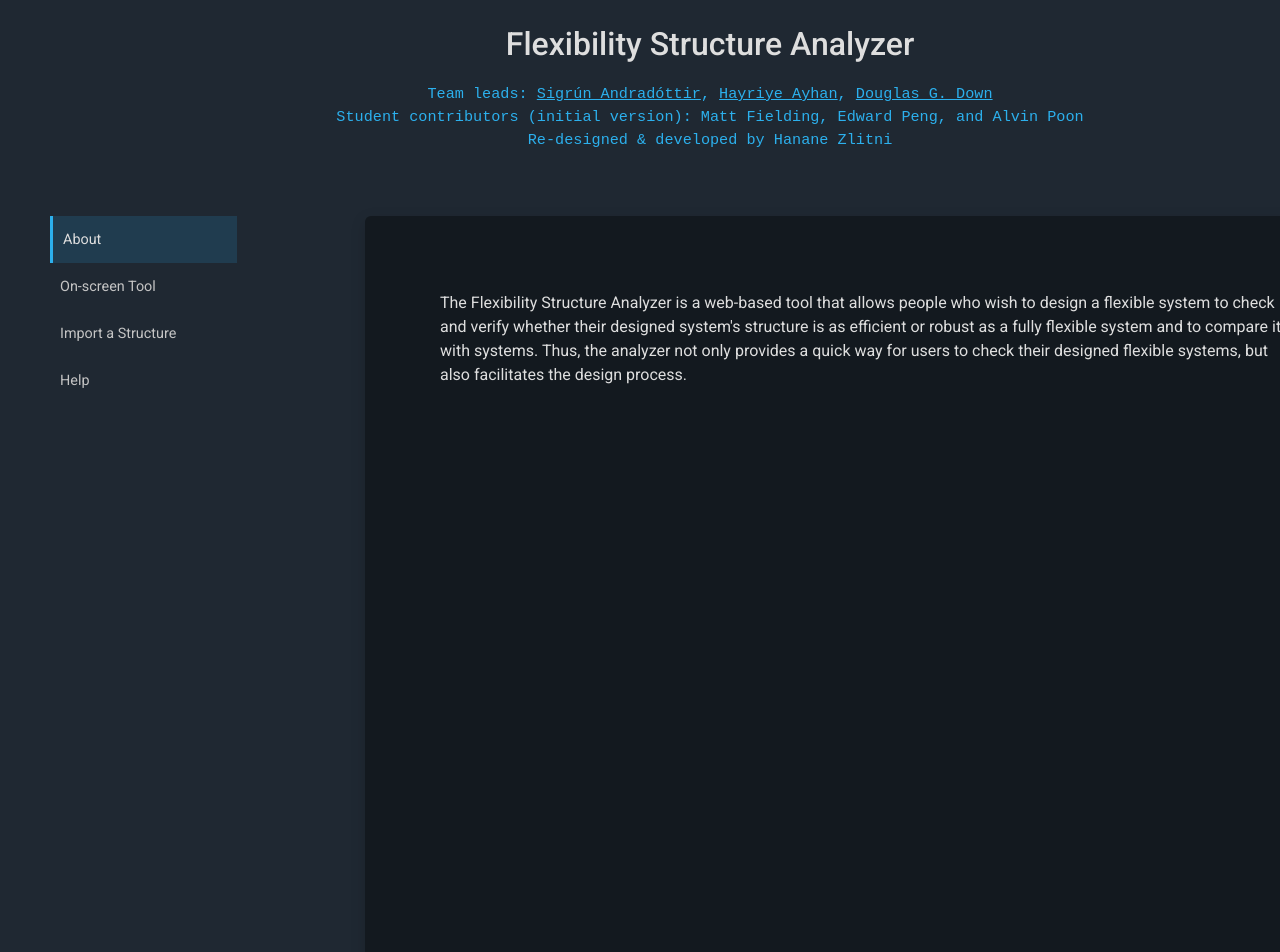
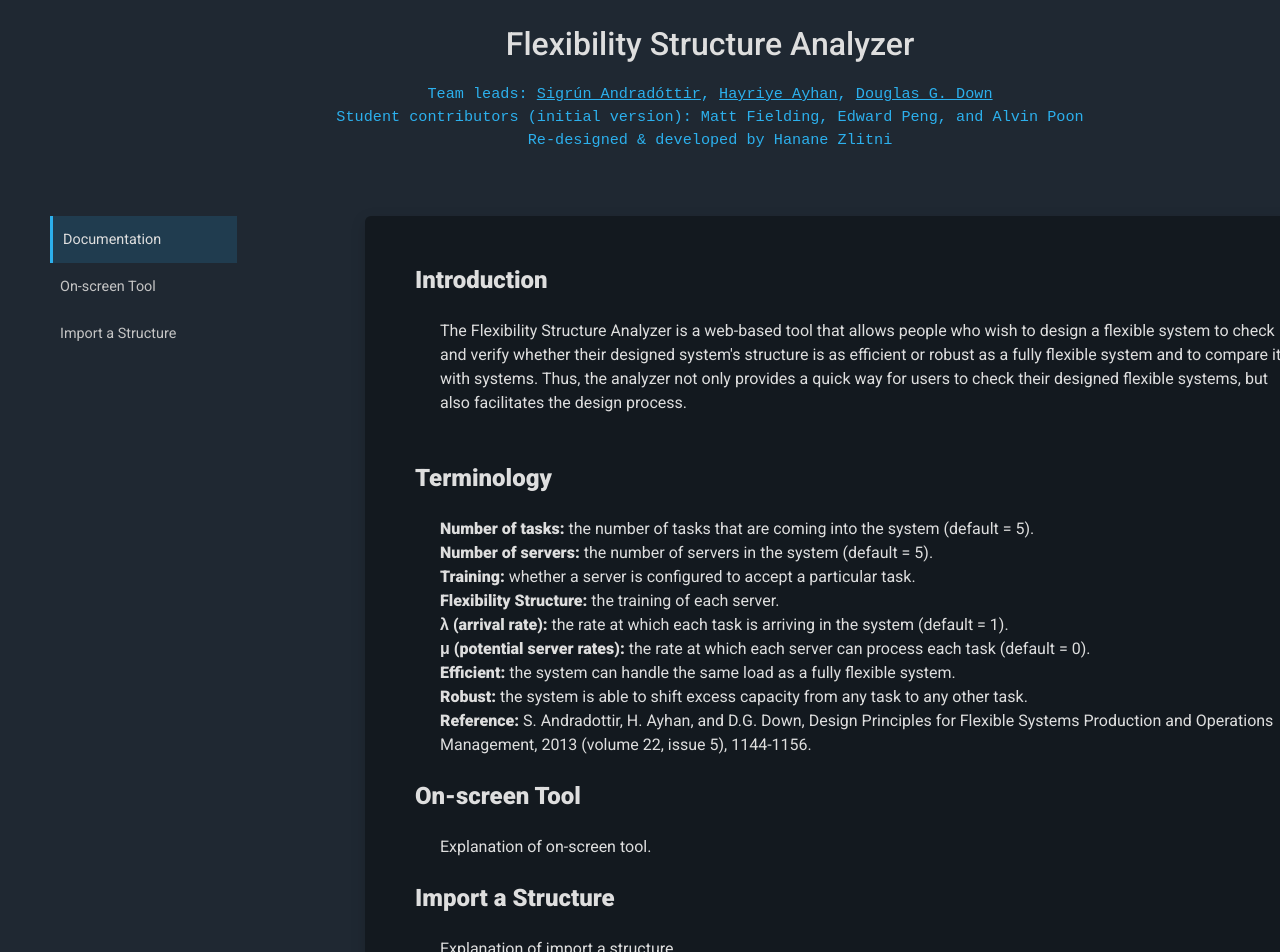
Before and after one commit to hananezlitni/flex-analyzer, a Nuxt app: page / in a window 1280 px wide. Shown: the top 952 px of the page. Built offline with nearby package versions, Linux system fonts and the light colour scheme.

Commit message:
Add documentation

```diff
--- a/components/AppNav.vue
+++ b/components/AppNav.vue
@@ -2,10 +2,9 @@
     <aside>
         <nav>
             <ul class="navigation__list">
-                <li class="navigation__list__item"><nuxt-link to="/">About</nuxt-link></li>
+                <li class="navigation__list__item"><nuxt-link to="/">Documentation</nuxt-link></li>
                 <li class="navigation__list__item"><nuxt-link to="/web-tool">On-screen Tool</nuxt-link></li>
                 <li class="navigation__list__item"><nuxt-link to="/import-tool">Import a Structure</nuxt-link></li>
-                <li class="navigation__list__item"><nuxt-link to="/help">Help</nuxt-link></li>
             </ul>
         </nav>
     </aside>
--- a/pages/help/index.vue
+++ /dev/null
@@ -1,7 +0,0 @@
-<template>
-    <main>
-        <p>
-        This is the Help page.
-        </p>
-    </main>
-</template>
--- a/pages/import-tool/index.vue
+++ b/pages/import-tool/index.vue
@@ -4,7 +4,7 @@
             <tab name="Import Vectors" :selected="true">
                 <div class="import">
                     <h1 class="import__title">Import a Structure: Vectors</h1>
-                    <p class="import__note"><i>Please use the form below to import a structure as vectors. Please read <a href="#">the documentation</a> for information about the format of the content.</i></p>
+                    <p class="import__note"><i>Please use the form below to import a structure as vectors. Please read <a href="/">the documentation</a> for information about the format of the content.</i></p>
 
                     <form class="import__vectors-form" @submit="$event.preventDefault()">
                         <textarea placeholder="Vectors..." class="import__vectors-form__textarea" />
@@ -16,7 +16,7 @@
             <tab name="Import Configurations">
                 <div class="import">
                     <h1 class="import__title">Import a Structure: Configurations</h1>
-                    <p class="import__note"><i>Please use the form below to import a structure as configurations. Please read <a href="#">the documentation</a> for information about the format of the content.</i></p>
+                    <p class="import__note"><i>Please use the form below to import a structure as configurations. Please read <a href="/">the documentation</a> for information about the format of the content.</i></p>
 
                     <form class="import__configurations-form" @submit="$event.preventDefault()">
                         <textarea placeholder="Configurations..." class="import__configurations-form__textarea" />
--- a/pages/index.vue
+++ b/pages/index.vue
@@ -1,7 +1,35 @@
 <template>
   <main>
+    <h2 href="#">Introduction</h2>
     <p>
       The Flexibility Structure Analyzer is a web-based tool that allows people who wish to design a flexible system to check and verify whether their designed system's structure is as efficient or robust as a fully flexible system and to compare it with systems. Thus, the analyzer not only provides a quick way for users to check their designed flexible systems, but also facilitates the design process. <br><br>
     </p>
+
+    <h2 href="#">Terminology</h2>
+    <p>
+      <b>Number of tasks:</b> the number of tasks that are coming into the system (default = 5).
+      <br>
+      <b>Number of servers:</b> the number of servers in the system (default = 5).
+      <br>
+      <b>Training:</b> whether a server is configured to accept a particular task.
+      <br>
+      <b>Flexibility Structure:</b> the training of each server.
+      <br>
+      <b>λ (arrival rate):</b> the rate at which each task is arriving in the system (default = 1).
+      <br>
+      <b>μ (potential server rates):</b> the rate at which each server can process each task (default = 0).
+      <br>
+      <b>Efficient:</b> the system can handle the same load as a fully flexible system.
+      <br>
+      <b>Robust:</b> the system is able to shift excess capacity from any task to any other task.
+      <br>
+      <b>Reference:</b> S. Andradottir, H. Ayhan, and D.G. Down, Design Principles for Flexible Systems Production and Operations Management, 2013 (volume 22, issue 5), 1144-1156.
+    </p>
+
+    <h2>On-screen Tool</h2>
+    <p>Explanation of on-screen tool.</p>
+
+    <h2>Import a Structure</h2>
+    <p>Explanation of import a structure.</p>
   </main>
 </template>
--- a/pages/web-tool/index.vue
+++ b/pages/web-tool/index.vue
@@ -1,6 +1,7 @@
 <template>
   <main>
-    <div class="tasks">
+    <p>Coming soon.</p>
+    <!--<div class="tasks">
         <h2>Tasks</h2>
         <Tasks />
     </div>
@@ -9,12 +10,12 @@
 		<input type="button" value="Export Structure" class="button button--not-filled">
         <input type="button" value="Clear All" class="button button--action secondary">
 		<input type="button" value="Submit" class="button button--action primary">
-	</div>
+	</div>-->
   </main>
 </template>
 
 <script>
-    import Tasks from '~/components/Tasks.vue';
+    /*import Tasks from '~/components/Tasks.vue';
 
     export default {
         components: {
@@ -27,12 +28,12 @@
         methods: {
 
         }
-    }
+    }*/
 </script>
 
 
 <style lang="scss" scoped>
-    main {
+    /*main {
         display: grid;
         grid-template-columns: repeat(12, 1fr);
         h2 {
@@ -45,7 +46,5 @@
     .actions {
         grid-row: 3;
         grid-column: 1 / 13;
-        margin: 20px; /* this will need to be removed later */
-        padding-top: 100px; /* this will need to be removed later */
-    }
+    }*/
 </style>
```
Also changed, not shown: 1 other file (tests, documents, lock files or other folders).
